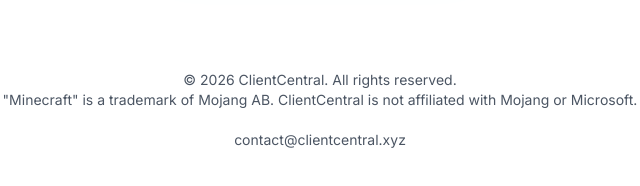
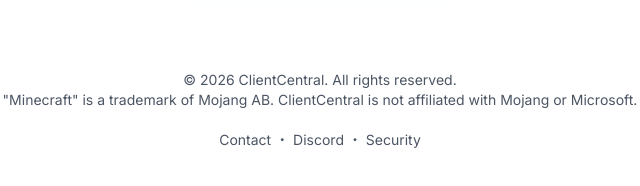
Before and after one commit to clientcentral/Website, a plain HTML site: page index.html in a window 1280 px wide. Shown: the part 2773-2959 px from the top of the page, 320-960 px from the left. Drawn offline with nearby package versions, Linux system fonts and the light colour scheme.

```diff
--- a/index.html
+++ b/index.html
@@ -555,7 +555,7 @@
 
         <div class="absolute bottom-0 w-full h-px bg-gradient-to-r from-transparent via-brand-cyan/20 to-transparent"></div>
         <!-- UPDATED YEAR -->
-        <p class="mt-24 pb-8 text-gray-600 text-sm">&copy; 2026 ClientCentral. All rights reserved.<br>"Minecraft" is a trademark of Mojang AB. ClientCentral is not affiliated with Mojang or Microsoft.<br><br>contact@clientcentral.xyz</p>
+        <p class="mt-24 pb-8 text-gray-600 text-sm">&copy; 2026 ClientCentral. All rights reserved.<br>"Minecraft" is a trademark of Mojang AB. ClientCentral is not affiliated with Mojang or Microsoft.<br><br><a href="mailto:contact@clientcentral.xyz">Contact</a> ・ <a href="https://discord.gg/SceENcyKnu">Discord</a> ・ <a href=".well-known/security.txt">Security</a></p>
     </section>
 
     <script>
```
